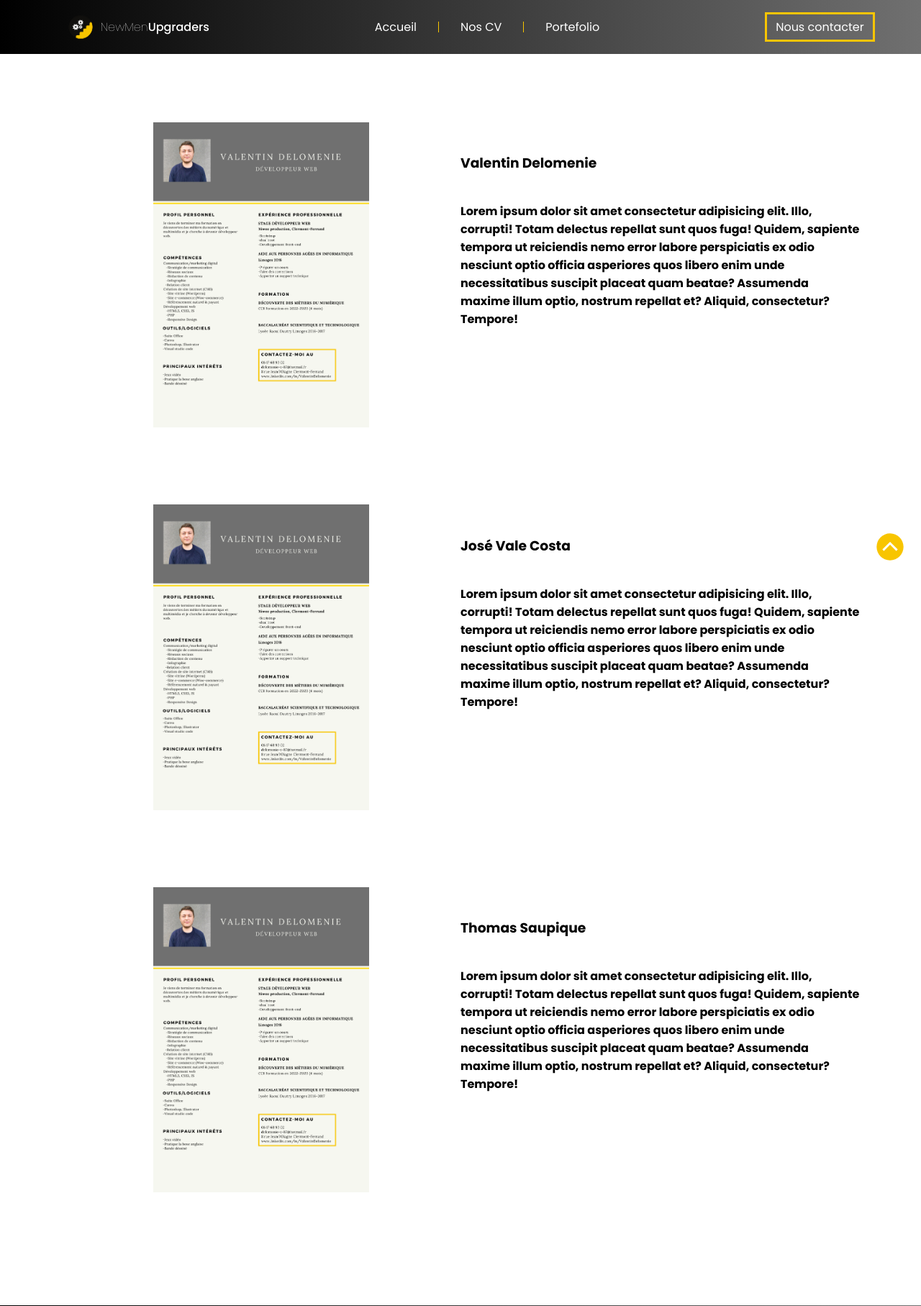
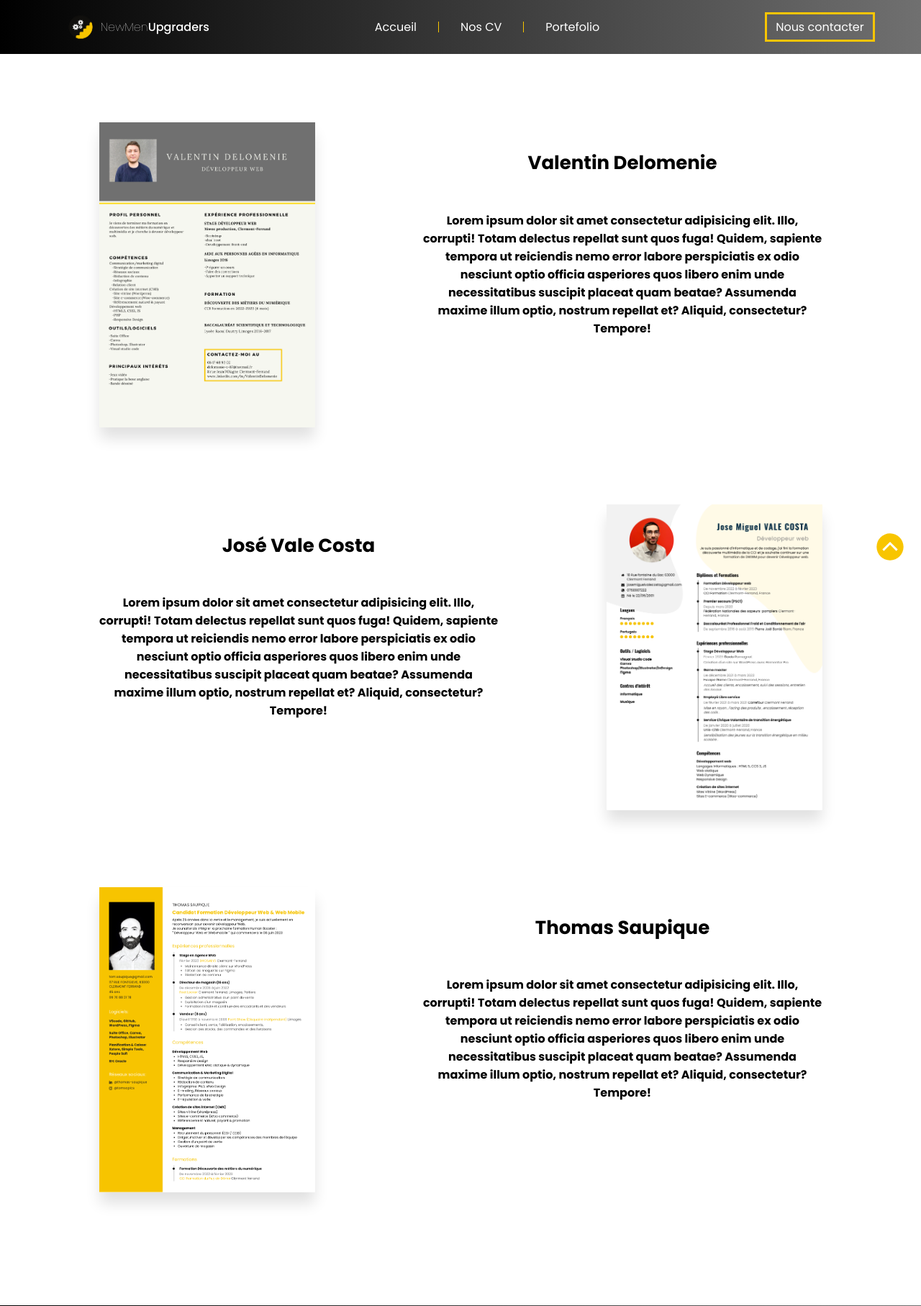
Before and after one commit to Ganinx/New-men-upgraders, a PHP site: page /nos-CV.php in a window 1280 px wide. Shown: the top 1815 px of the page at 72% size. Run offline with PHP 8.4, Linux system fonts and the light colour scheme.

Commit message:
fix bug fond noir plus tyle texte

```diff
--- a/CSS/nos-cv.css
+++ b/CSS/nos-cv.css
@@ -2,28 +2,48 @@
     width: 300px;
     display: flex;
     cursor: pointer;
-    margin: auto;
     align-items: center;
 }
-
 .image-container img {
     max-width: 100%;
     max-height: 100%;
     object-fit: contain;
     transition: transform 0.3s ease-in-out;
     transform: rotate3d(1, 1, 1, 0deg);
+    box-shadow: 0px 16px 19px -1px rgba(0,0,0,0.12);
 }
 
 .image-container img.zoom {
     position: relative;
     width: 300px;
     top: 180px;
-    left: 200px;
+    left: 430px;
     transform: rotate3d(1, 1, 1, 360deg) scale(1.8);
     z-index: 999;
     transition: transform 0.7s ease-in-out;
 }
 .body-noir {
+    background-color: black;
+    z-index: 990;
+    position: relative;
+    width: 100vw;
+    height: 150vh;
+    top: -675px;
+    opacity: 0.9;
+    transition: 0.3s;
+}
+.body-noir2 {
+    background-color: black;
+    z-index: 990;
+    position: relative;
+    width: 100vw;
+    height: 150vh;
+    top: -675px;
+    opacity: 0.9;
+    transition: 0.3s;
+}
+
+.body-noir3 {
     background-color: black;
     z-index: 990;
     position: relative;
@@ -44,13 +64,32 @@
 #premier-cv, #deuxieme-cv, #troisieme-cv {
     padding-top: 100px ;
 }
+#premier-cv, #troisieme-cv {
+    margin-right: 150px;
+}
+ #deuxieme-cv {
+    margin-left: 150px;
+}
 .cv-texte {
     display: flex;
-
+    justify-content: center;
 }
 .texte-paragraphe {
     width: 50%;
     display: flex;
     flex-direction: column;
     justify-content: center;
+    text-align: center;
 }
+ #deuxieme-cv .zoom2 {
+    position: relative;
+    width: 300px;
+    top: 180px;
+    left: -300px;
+    transform: rotate3d(1, 1, 1, 360deg) scale(1.8);
+    z-index: 999;
+    transition: transform 0.7s ease-in-out;
+}
+h3 {
+    font-size: 26px;
+}
--- a/CSS/portefolio.css
+++ b/CSS/portefolio.css
@@ -1,4 +1,4 @@
-* {box-sizing:border-box}
+
 
 /* Slideshow container */
 .slideshow-container {
--- a/js/cv.js
+++ b/js/cv.js
@@ -1,11 +1,16 @@
 const image = document.getElementsByClassName('zoomable')[0];
 const body = document.getElementsByClassName('fond-noir')[0];
+const body2 = document.getElementsByClassName('fond-noir2')[0];
+const body3 = document.getElementsByClassName('fond-noir3')[0];
 const no = document.getElementById('no-scroll');
 
 document.querySelectorAll(".zoomable").forEach(image => {
   image.addEventListener("click", () => {
     image.classList.toggle("zoom");
+    image.classList.toggle("zoom2");
     body.classList.toggle('body-noir');
+    body2.classList.toggle('body-noir2');
+    body3.classList.toggle('body-noir3');
     no.classList.toggle('bouge-pas');
   });
 });
--- a/nos-CV.php
+++ b/nos-CV.php
@@ -37,23 +37,23 @@
     <div class=fond-noir></div>
     <section class="container-cv">
         <div class="cv-texte">
-	        <div id="deuxieme-cv" class="image-container">
-                <a href="#deuxieme-cv">
-		        <img src="images/cv-valentin.png" alt="Image avec taille augmentée et fond noir" class="zoomable">
-                </a>
-	        </div>
-            <div class="texte-paragraphe">
+        <div class="texte-paragraphe mid">
                 <h3>José Vale Costa</h3>
                 <h4>Lorem ipsum dolor sit amet consectetur adipisicing elit. Illo, corrupti! Totam delectus repellat sunt quos fuga! Quidem, sapiente tempora ut reiciendis nemo error labore perspiciatis ex odio nesciunt optio officia asperiores quos libero enim unde necessitatibus suscipit placeat quam beatae? Assumenda maxime illum optio, nostrum repellat et? Aliquid, consectetur? Tempore!</h4>
             </div>
+	        <div id="deuxieme-cv" class="image-container">
+                <a href="#deuxieme-cv">
+		        <img src="images/cv-jose.png" alt="Image avec taille augmentée et fond noir" class="zoomable">
+                </a>
+	        </div>
         </div>
     </section>
-    <div class=fond-noir></div>
+    <div class=fond-noir2></div>
     <section class="container-cv">
         <div class="cv-texte">
 	        <div id="troisieme-cv" class="image-container">
                 <a href="#troisieme-cv">
-		        <img src="images/cv-valentin.png" alt="Image avec taille augmentée et fond noir" class="zoomable">
+		        <img src="images/cv-thomas.png" alt="Image avec taille augmentée et fond noir" class="zoomable">
                 </a>
 	        </div>
             <div class="texte-paragraphe">
@@ -62,7 +62,7 @@
             </div>
         </div>
     </section>
-    <div class=fond-noir></div>
+    <div class=fond-noir3></div>
 <?php include "Footer.php" ?>
 <script src="js/cv.js"></script>
 </body>
```
Also changed, not shown: images/cv-jose.png (added), images/cv-thomas.png (added).
